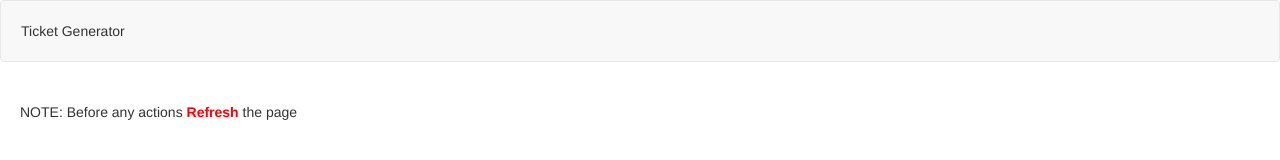
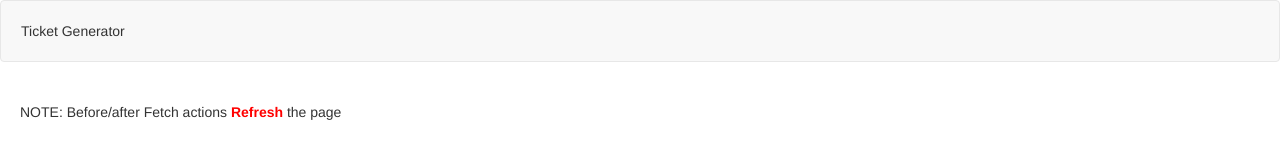
Before and after one commit to Divyathali/tc_generator, a plain HTML site: page index.html in a window 1280 px wide. Shown: the top 160 px of the page. Drawn offline with nearby package versions, Linux system fonts and the light colour scheme; a web font is replaced by a local one.

Commit message:
Update index.html

```diff
--- a/index.html
+++ b/index.html
@@ -604,7 +604,7 @@ $(document).ready(function(){
 </head>
 <body data-spy="scroll" data-target=".navbar-collapse">
   <nav class="navbar navbar-default bootsnav navbar-fixed  "> <div>Ticket Generator</div> </nav>
-  <div>NOTE: Before any actions <b>Refresh</b> the page</div>
+  <div>NOTE: Before/after Fetch actions <b>Refresh</b> the page</div>
  <div class="container">
   <table cellspacing = '20'>
     <tr>
```
